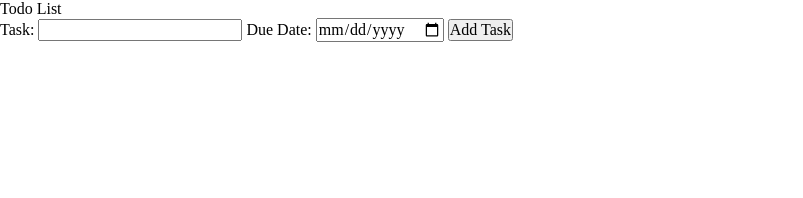
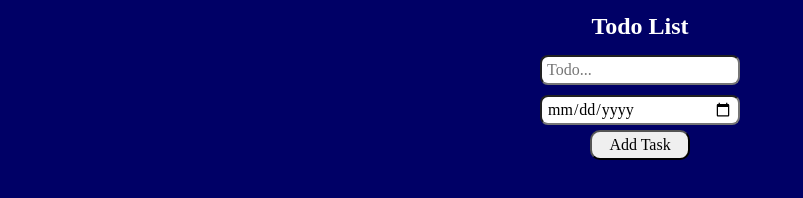
Before and after one commit to vimalsonara/Project-TodoList, a website built with webpack: page dist/index.html in a window 1280 px wide. Shown: the whole page, without its empty margins (0-803 px from the left). Built offline with Linux system fonts and the light colour scheme.

Commit message:
form & todo styling added

```diff
--- a/src/style.css
+++ b/src/style.css
@@ -13,10 +13,44 @@
 
 body {
   min-height: 100vh;
+  background: rgb(0, 0, 102);
 }
 /* css reset end */
 
+h1 {
+    color: white;
+    font-weight: bold;
+    font-size: 24px;
+    text-align: center;
+    padding-top: 13px;
+}
+
+form {
+    padding-top: 10px;
+    color: white;
+    display: flex;
+    flex-direction: column;
+    align-items: center;
+}
+
+input {
+  width: 200px;
+  height: 30px;
+  margin: 5px;
+  padding: 5px;
+  border-radius: 8px;
+}
+
+button {
+  width: 100px;
+  height: 30px;
+  border-radius: 10px;
+}
+
 li {
+    width: 150px;
+    height: 75px;
+    color: white;
     list-style-type: none;
 }
 
```
Also changed, not shown: dist/index.html, dist/main.js.
